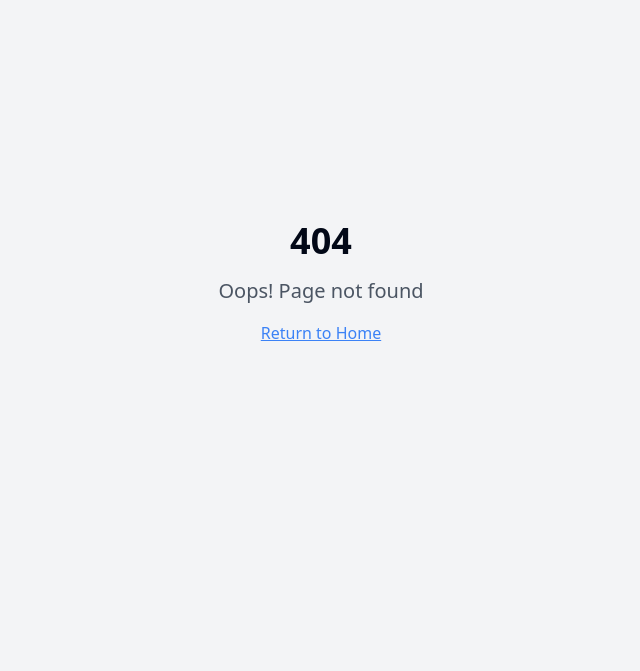
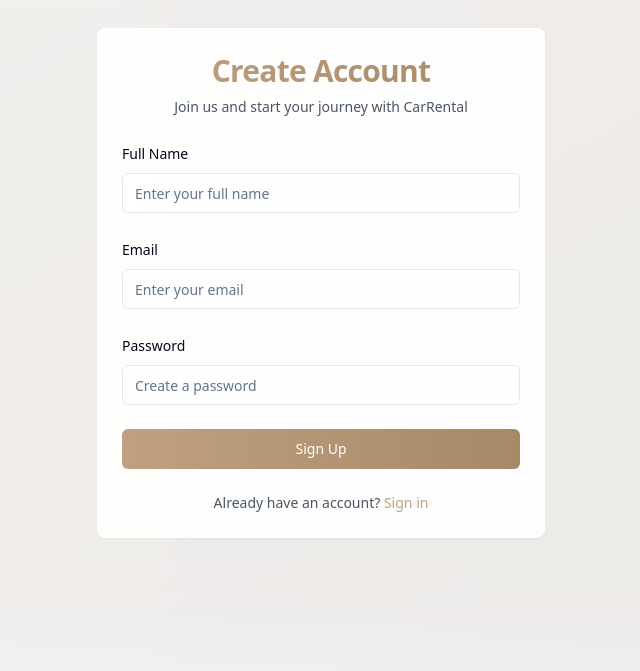
Before and after one commit to kunalshenoy1604/car-governor, a React (Vite) app: page /signup in a window 1280 px wide. Before the commit this address had no page. Shown: the part 117-788 px from the top of the page, without its empty margins (319-959 px from the left). Built offline with nearby package versions, Linux system fonts and the light colour scheme.

Commit message:
Add signup functionality
The current application lacks a signup feature, resulting in a 404 error when users attempt to access the signup page.  This commit will add the necessary functionality to allow new users to create accounts.

```diff
--- a/src/App.tsx
+++ b/src/App.tsx
@@ -12,6 +12,7 @@ import CarDetails from "./pages/CarDetails";
 import UserDashboard from "./pages/UserDashboard";
 import AdminPanel from "./pages/AdminPanel";
 import Login from "./pages/Login";
+import Signup from "./pages/Signup";
 import NotFound from "./pages/NotFound";
 
 // Create a client
@@ -49,6 +50,7 @@ const App = () => {
             <Routes>
               <Route path="/" element={<Index />} />
               <Route path="/login" element={<Login />} />
+              <Route path="/signup" element={<Signup />} />
               <Route path="/cars" element={<Cars />} />
               <Route path="/cars/:id" element={<CarDetails />} />
               <Route
--- /dev/null
+++ b/src/pages/Signup.tsx
@@ -0,0 +1,159 @@
+
+import { useState } from "react";
+import { motion } from "framer-motion";
+import { Button } from "@/components/ui/button";
+import { Input } from "@/components/ui/input";
+import { Label } from "@/components/ui/label";
+import { Card, CardContent, CardHeader, CardTitle, CardDescription } from "@/components/ui/card";
+import { useToast } from "@/hooks/use-toast";
+import { supabase } from "@/lib/supabase";
+import { useNavigate } from "react-router-dom";
+
+const Signup = () => {
+  const { toast } = useToast();
+  const navigate = useNavigate();
+  const [loading, setLoading] = useState(false);
+  const [email, setEmail] = useState("");
+  const [password, setPassword] = useState("");
+  const [name, setName] = useState("");
+
+  const handleSignup = async (e: React.FormEvent) => {
+    e.preventDefault();
+    try {
+      setLoading(true);
+
+      // Create the user account
+      const { error: signUpError } = await supabase.auth.signUp({
+        email,
+        password,
+        options: {
+          data: {
+            name: name,
+          },
+        },
+      });
+
+      if (signUpError) throw signUpError;
+
+      toast({
+        title: "Welcome to CarRental!",
+        description: "Your account has been created successfully.",
+      });
+
+      // Redirect to home page
+      navigate("/");
+    } catch (error: any) {
+      toast({
+        title: "Error",
+        description: error.message,
+        variant: "destructive",
+      });
+    } finally {
+      setLoading(false);
+    }
+  };
+
+  return (
+    <div className="min-h-screen flex items-center justify-center bg-gradient-to-br from-gray-50 to-gray-100 px-4">
+      <div className="absolute inset-0 bg-gradient-to-r from-accent/10 to-accent-dark/10 rounded-3xl blur-3xl" />
+      <motion.div
+        initial={{ opacity: 0, y: 20 }}
+        animate={{ opacity: 1, y: 0 }}
+        className="w-full max-w-md relative"
+      >
+        <Card className="backdrop-blur-sm bg-white/90 border-white/20">
+          <CardHeader className="space-y-2 text-center">
+            <CardTitle className="text-3xl font-bold bg-gradient-to-r from-accent to-accent-dark bg-clip-text text-transparent">
+              Create Account
+            </CardTitle>
+            <CardDescription className="text-gray-600">
+              Join us and start your journey with CarRental
+            </CardDescription>
+          </CardHeader>
+          <CardContent>
+            <form onSubmit={handleSignup} className="space-y-6">
+              <motion.div
+                initial={{ opacity: 0, x: -20 }}
+                animate={{ opacity: 1, x: 0 }}
+                transition={{ delay: 0.1 }}
+                className="space-y-2"
+              >
+                <Label htmlFor="name">Full Name</Label>
+                <Input
+                  id="name"
+                  type="text"
+                  value={name}
+                  onChange={(e) => setName(e.target.value)}
+                  className="bg-white/50"
+                  placeholder="Enter your full name"
+                  required
+                />
+              </motion.div>
+              <motion.div
+                initial={{ opacity: 0, x: -20 }}
+                animate={{ opacity: 1, x: 0 }}
+                transition={{ delay: 0.2 }}
+                className="space-y-2"
+              >
+                <Label htmlFor="email">Email</Label>
+                <Input
+                  id="email"
+                  type="email"
+                  value={email}
+                  onChange={(e) => setEmail(e.target.value)}
+                  className="bg-white/50"
+                  placeholder="Enter your email"
+                  required
+                />
+              </motion.div>
+              <motion.div
+                initial={{ opacity: 0, x: -20 }}
+                animate={{ opacity: 1, x: 0 }}
+                transition={{ delay: 0.3 }}
+                className="space-y-2"
+              >
+                <Label htmlFor="password">Password</Label>
+                <Input
+                  id="password"
+                  type="password"
+                  value={password}
+                  onChange={(e) => setPassword(e.target.value)}
+                  className="bg-white/50"
+                  placeholder="Create a password"
+                  required
+                  minLength={6}
+                />
+              </motion.div>
+              <motion.div
+                initial={{ opacity: 0, y: 20 }}
+                animate={{ opacity: 1, y: 0 }}
+                transition={{ delay: 0.4 }}
+              >
+                <Button
+                  type="submit"
+                  className="w-full bg-gradient-to-r from-accent to-accent-dark hover:from-accent-dark hover:to-accent text-white transition-all duration-300"
+                  disabled={loading}
+                >
+                  {loading ? "Creating account..." : "Sign Up"}
+                </Button>
+              </motion.div>
+              <motion.p
+                initial={{ opacity: 0 }}
+                animate={{ opacity: 1 }}
+                transition={{ delay: 0.5 }}
+                className="text-center text-sm text-gray-600 mt-4"
+              >
+                Already have an account?{" "}
+                <a href="/login" className="text-accent hover:text-accent-dark font-medium">
+                  Sign in
+                </a>
+              </motion.p>
+            </form>
+          </CardContent>
+        </Card>
+      </motion.div>
+    </div>
+  );
+};
+
+export default Signup;
```
